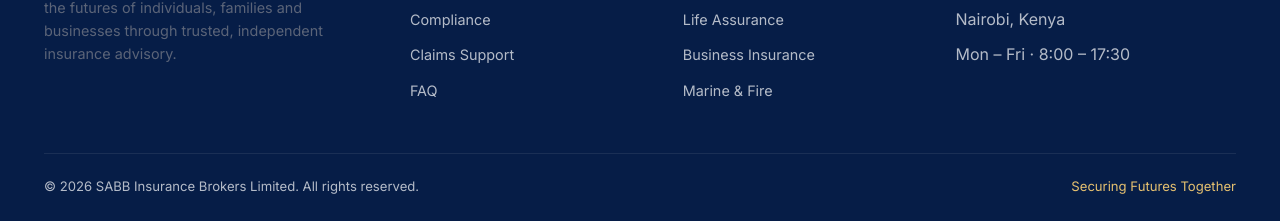
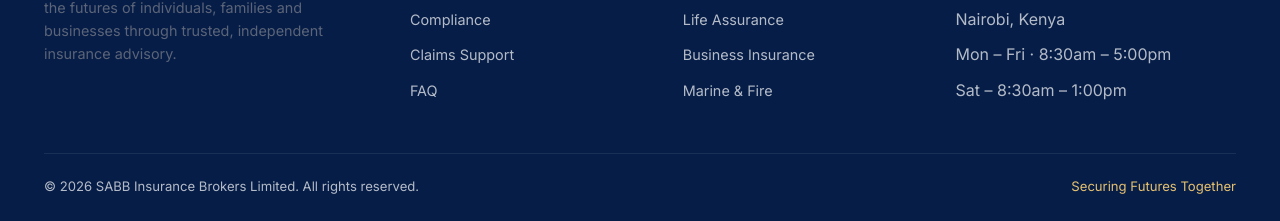
Before and after one commit to fahat3103/sabb-secure-shine, a plain HTML site: page index.html in a window 1280 px wide. Shown: the part 10358-10579 px from the top of the page. Drawn offline with nearby package versions, Linux system fonts and the light colour scheme.

Commit message:
time update

```diff
--- a/index.html
+++ b/index.html
@@ -489,7 +489,7 @@
               <div class="ic"><svg viewBox="0 0 24 24" width="20" height="20" fill="none" stroke="currentColor" stroke-width="2"><circle cx="12" cy="12" r="10"/><path d="M12 6v6l4 2"/></svg></div>
               <div>
                 <strong>Hours</strong><br><span>Mon – Fri · 8:30am – 5:00pm</span>
-                <br><span>Sat      · 8:30am – 1:00pm</span>
+                <br><span>Sat –      8:30am – 1:00pm</span>
               </div>
             </li>
           </ul>
@@ -596,7 +596,8 @@
             <li><a href="mailto:sabbinsurancebrokerslimited@gmail.com">sabbinsurancebrokerslimited@gmail.com</a></li>
             <li><a href="tel:+254725474914">+254 725 474 914</a></li>
             <li>Nairobi, Kenya</li>
-            <li>Mon – Fri · 8:00 – 17:30</li>
+            <li>Mon – Fri · 8:30am – 5:00pm</li>
+            <li>Sat –      8:30am – 1:00pm</li>
           </ul>
         </div>
       </div>
```
